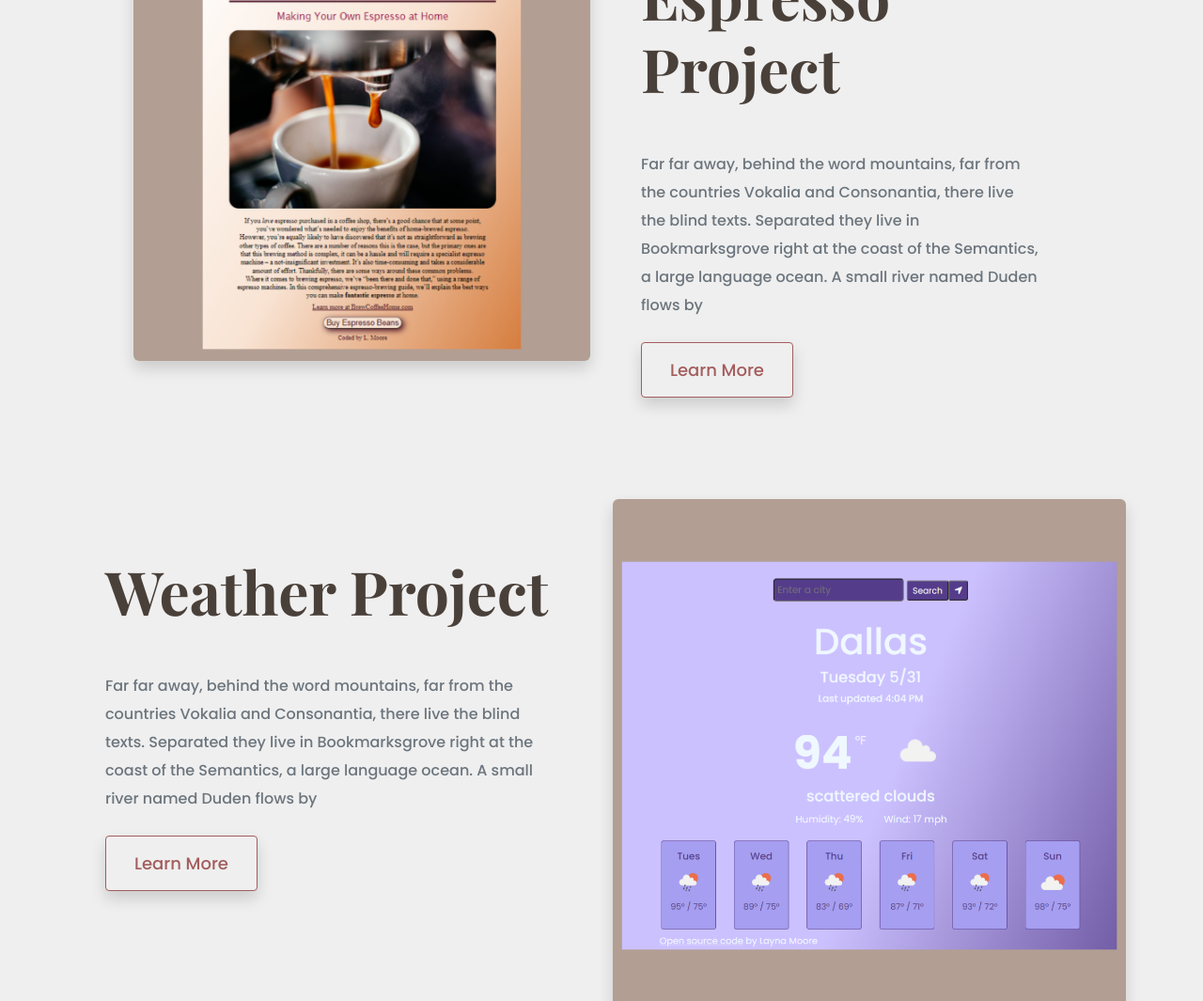
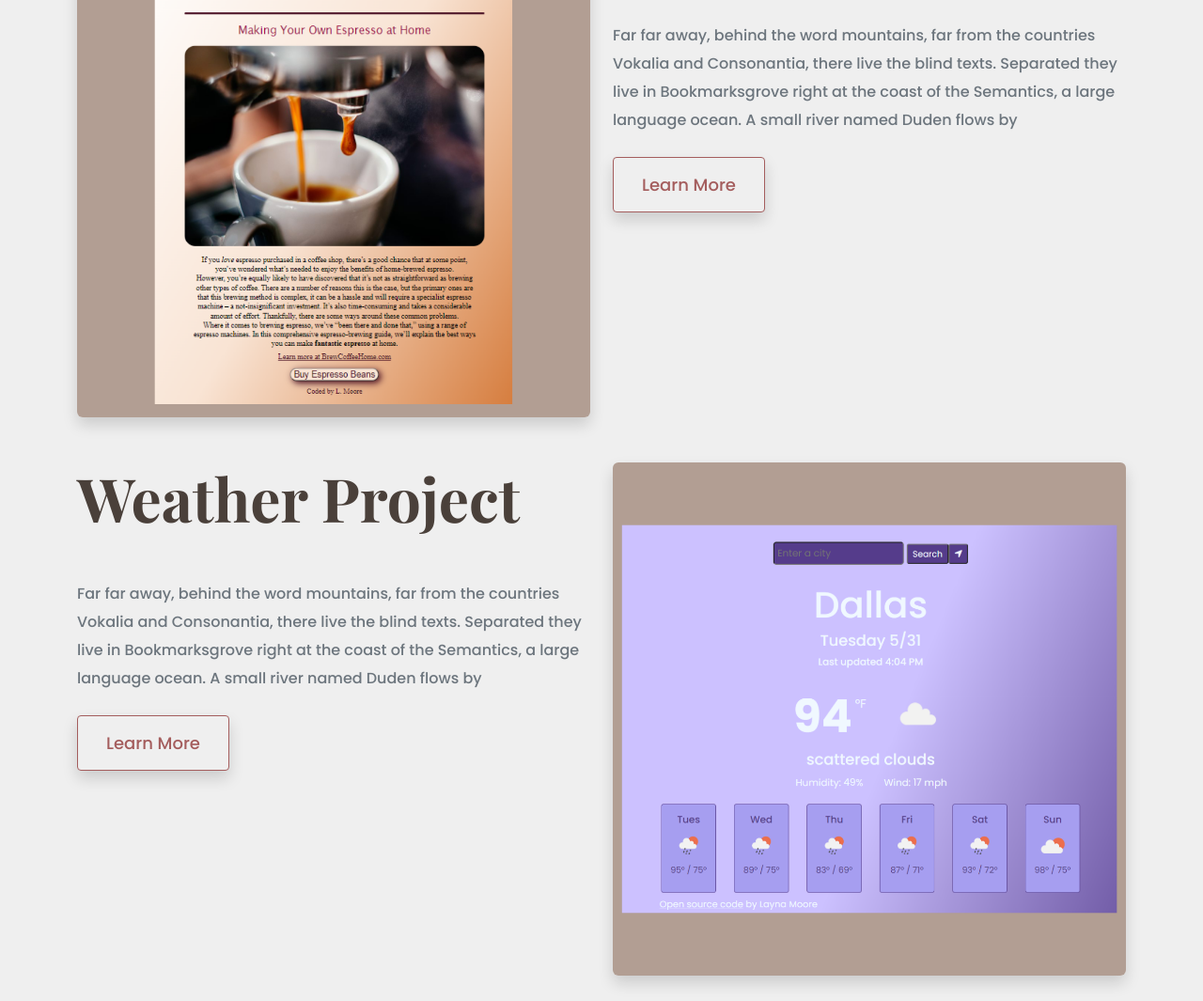
Before and after one commit to Winx1718/LM-Portfolio, a plain HTML site: page work.html in a window 1280 px wide. Shown: the part 795-1860 px from the top of the page at 94% size. Drawn offline with nearby package versions, Linux system fonts and the light colour scheme.

Commit message:
fixed padding and margin on work page

```diff
--- a/styles/portfolio.css
+++ b/styles/portfolio.css
@@ -82,9 +82,6 @@ a:hover {
   background: var(--primary-color) !important;
   color: var(--secondary-color) !important;
 }
-.project-description {
-  padding: 60px 30px;
-}
 @media (max-width: 960px) {
   h1 {
     font-size: 44px;
--- a/work.html
+++ b/work.html
@@ -36,7 +36,7 @@
       <div><a href="#" class="btn btn-branding shadow">Contact Me</a></div>
     </div>
     <div class="container">
-      <div class="row m-5">
+      <div class="row mt-5 mb-5">
         <div class="col d-none d-lg-block">
           <img
             src="/images/espresso.png"
@@ -45,30 +45,26 @@
           />
         </div>
         <div class="col">
-          <div class="project-description">
           <h2 class="mb-5">Espresso Project</h2>
           <p class="mb-4 text-muted">
             Far far away, behind the word mountains, far from the countries
-              Vokalia and Consonantia, there live the blind texts. Separated
-              they live in Bookmarksgrove right at the coast of the Semantics, a
-              large language ocean. A small river named Duden flows by
+            Vokalia and Consonantia, there live the blind texts. Separated they
+            live in Bookmarksgrove right at the coast of the Semantics, a large
+            language ocean. A small river named Duden flows by
           </p>
           <a href="#" class="btn btn-branding-outline shadow">Learn More</a>
         </div>
       </div>
-      </div>
       <div class="row mb-5">
         <div class="col">
-          <div class="project-description">
           <h2 class="mb-5">Weather Project</h2>
           <p class="mb-4 text-muted">
             Far far away, behind the word mountains, far from the countries
-              Vokalia and Consonantia, there live the blind texts. Separated
-              they live in Bookmarksgrove right at the coast of the Semantics, a
-              large language ocean. A small river named Duden flows by
+            Vokalia and Consonantia, there live the blind texts. Separated they
+            live in Bookmarksgrove right at the coast of the Semantics, a large
+            language ocean. A small river named Duden flows by
           </p>
           <a href="#" class="btn btn-branding-outline shadow">Learn More</a>
-          </div>
         </div>
         <div class="col d-none d-lg-block">
           <img
@@ -87,16 +83,14 @@
           />
         </div>
         <div class="col">
-          <div class="project-description">
           <h2 class="mb-5">Responsive Webpage Project</h2>
           <p class="mb-4 text-muted">
             Far far away, behind the word mountains, far from the countries
-              Vokalia and Consonantia, there live the blind texts. Separated
-              they live in Bookmarksgrove right at the coast of the Semantics, a
-              large language ocean. A small river named Duden flows by
+            Vokalia and Consonantia, there live the blind texts. Separated they
+            live in Bookmarksgrove right at the coast of the Semantics, a large
+            language ocean. A small river named Duden flows by
           </p>
           <a href="#" class="btn btn-branding-outline shadow">Learn More</a>
-          </div>
         </div>
       </div>
     </div>
```
Lines whose indentation alone changed are shown as unchanged.
